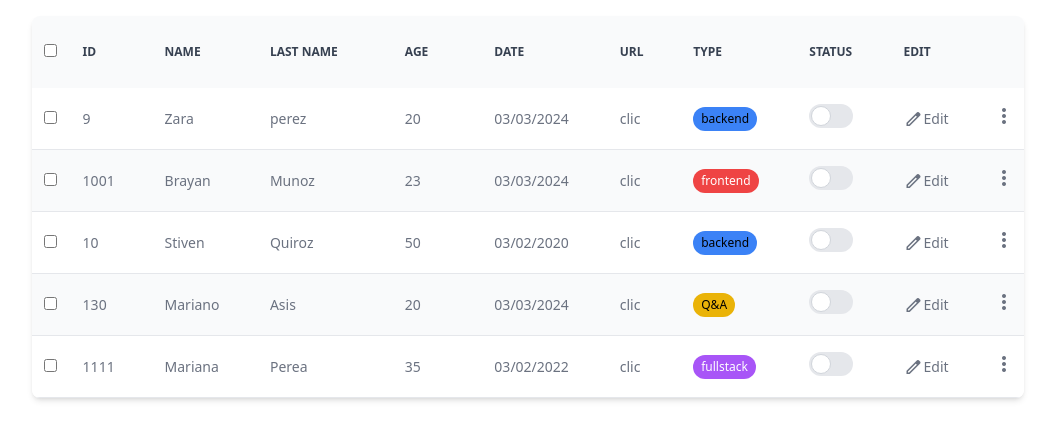
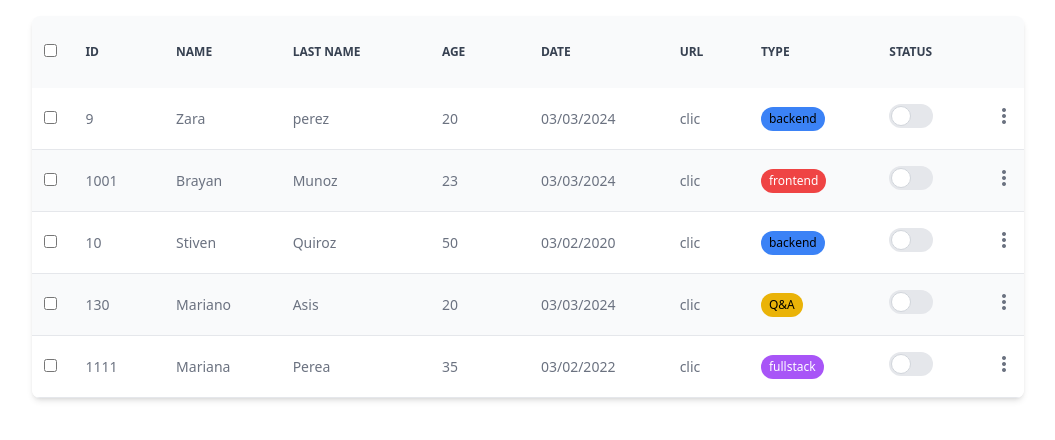
Before and after one commit to bsquiroz/LibTableVue, a Vue app: page / in a window 1280 px wide. Shown: the top 440 px of the page, without its empty margins (112-1167 px from the left). Built offline with nearby package versions, Linux system fonts and the light colour scheme.

Commit message:
remove cell edit

```diff
--- a/src/App.vue
+++ b/src/App.vue
@@ -56,11 +56,6 @@ const columnsTable: ColumnTable[] = [
         value: "switch",
     },
     {
-        field: "edit",
-        headerName: "Edit",
-        value: "edit",
-    },
-    {
         field: "setting",
         headerName: "",
         value: "setting",
@@ -78,7 +73,6 @@ const rowsTable = [
         date: new Date().getTime(),
         url: "https://google.com",
         status: true,
-        edit: false,
         setting: false,
     },
     {
@@ -91,7 +85,6 @@ const rowsTable = [
         date: new Date().getTime(),
         url: "https://google.com",
         status: false,
-        edit: false,
         setting: false,
     },
     {
@@ -104,7 +97,6 @@ const rowsTable = [
         date: 1580706000000,
         url: "https://google.com",
         status: false,
-        edit: false,
         setting: false,
     },
     {
@@ -117,7 +109,6 @@ const rowsTable = [
         date: new Date().getTime(),
         url: "https://google.com",
         status: true,
-        edit: false,
         setting: false,
     },
     {
@@ -130,7 +121,6 @@ const rowsTable = [
         date: 1643864400000,
         url: "https://google.com",
         status: true,
-        edit: false,
         setting: false,
     },
 ];
--- a/src/components/Table/components/TableBodyCell/CellBodyEdit.vue
+++ /dev/null
@@ -1,8 +0,0 @@
-<template>
-    <td class="px-6 py-4">
-        <div class="flex items-center cursor-pointer">
-            <span class="material-symbols-outlined text-xl"> edit </span>
-            <span>Edit</span>
-        </div>
-    </td>
-</template>
--- a/src/components/Table/components/TableItemCell.vue
+++ b/src/components/Table/components/TableItemCell.vue
@@ -4,7 +4,6 @@ import { ValueColumnTable } from "../interface";
 import CellBodyCheck from "./TableBodyCell/CellBodyCheck.vue";
 import CellBodyDate from "./TableBodyCell/CellBodyDate.vue";
 import CellBodyDefault from "./TableBodyCell/CellBodyDefault.vue";
-import CellBodyEdit from "./TableBodyCell/CellBodyEdit.vue";
 import CellBodySetting from "./TableBodyCell/CellBodySetting.vue";
 import CellBodyStatus from "./TableBodyCell/CellBodyStatus.vue";
 import CellBodyType from "./TableBodyCell/CellBodyType.vue";
@@ -23,7 +22,6 @@ defineProps<Cell>();
     <CellBodyCheck v-if="field === 'check'" />
     <CellBodyType v-else-if="field === 'pill'" :type="value" />
     <CellBodyStatus v-else-if="field === 'switch'" />
-    <CellBodyEdit v-else-if="field === 'edit'" />
     <CellBodySetting v-else-if="field === 'setting'" />
     <CellBodyDate v-else-if="field === 'date'" :time="value" />
     <CellBodyUrl v-else-if="field === 'url'" :url="value" />
--- a/src/components/Table/interface/index.ts
+++ b/src/components/Table/interface/index.ts
@@ -5,7 +5,6 @@ export type ValueColumnTable =
     | "date"
     | "check"
     | "switch"
-    | "edit"
     | "pill"
     | "setting";
 
```
